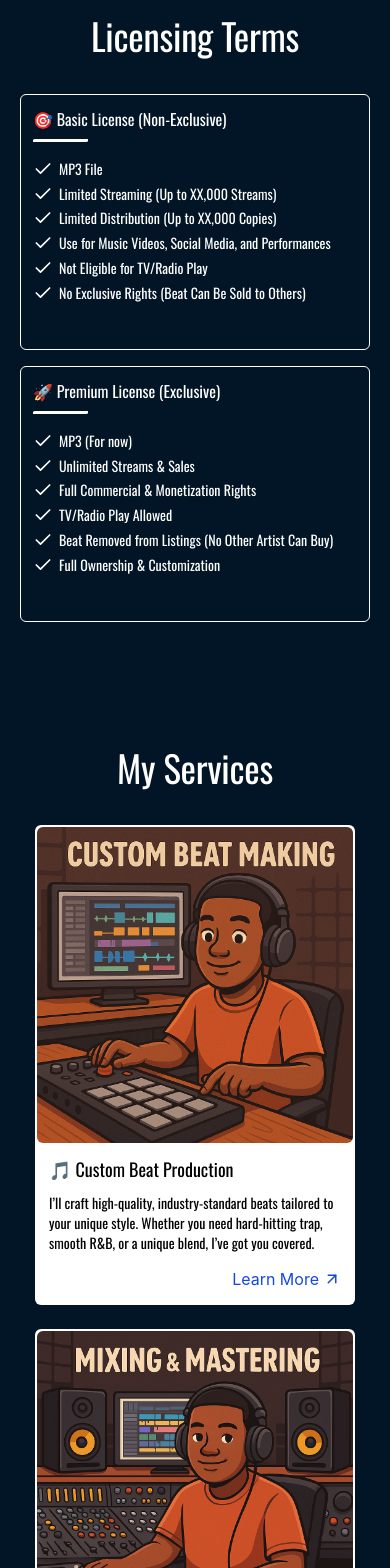
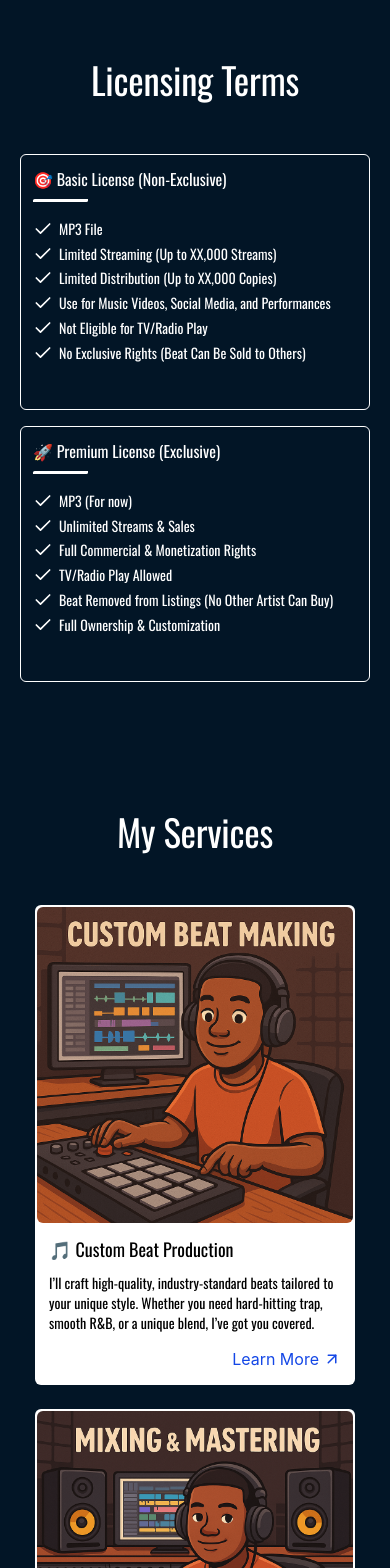
Before and after one commit to BulusHamnu/siwel-beat-ecommerce-application, a React (Vite) app in the folder front-end/: page / in a window 390 px wide. Shown: the part 2480-4048 px from the top of the page. Built offline with nearby package versions, Linux system fonts and the light colour scheme; no server answers; a web font is replaced by a local one.

Commit message:
refactor: update section spacing and add shadow effect to about profile cont.

```diff
--- a/front-end/src/index.css
+++ b/front-end/src/index.css
@@ -104,6 +104,19 @@ p {
   color: var(--text-color);
 }
 
+.section-headings {
+  margin-bottom: 1.5rem;
+
+  @media (min-width: 768px) {
+    margin-bottom: 2.5rem;
+  }
+}
+
+/* #licences,
+#about {
+  border: 2px solid white;
+} */
+
 form input {
   background-color: white;
   color: black;
--- a/front-end/src/pages/home.tsx
+++ b/front-end/src/pages/home.tsx
@@ -96,10 +96,10 @@ function ContactSection() {
       whileInView="visible"
       viewport={{ once: true }}
       id="contact"
-      className="grid grid-cols-1 md:grid-cols-2 place-items-center gap-10 p-4 md:p-7 mb-20"
+      className="grid grid-cols-1 md:grid-cols-2 place-items-center gap-10 p-4 md:p-7 mb-52"
     >
       <div className="w-full text-left place-self-start">
-        <p style={{ fontSize: "50px", marginBottom: "0.5rem" }}>Get In Touch</p>
+        <p style={{ fontSize: "50px", marginBottom: "0.8rem" }}>Get In Touch</p>
         <p style={{ marginBottom: "1rem" }}>
           If you have any inquire or any project for me to work on just drop me
           a message
@@ -202,9 +202,9 @@ function LastestTracksSection() {
   return (
     <motion.section
       id="lastest-tracks"
-      className="lastest-tracks mt-14 mb-14 md:mt-20 bg-[rgba(110,172,218,0.05)] text-white p-5 lg:px-10"
+      className="lastest-tracks mt-16 md:mt-24 bg-[rgba(110,172,218,0.05)] text-white p-5 lg:px-10"
     >
-      <h2 className="text-left pl-4 md:pl-14">
+      <h2 className="text-left pl-4 md:pl-14 section-headings">
         Latest Tracks From Siwel Beatz
       </h2>
 
@@ -252,13 +252,13 @@ function AboutSection() {
       whileInView="visible"
       viewport={{ once: true }}
       id="about"
-      className="mt-24 mb-10 lg:my-28"
+      className="my-32 lg:my-52"
     >
-      <h2 style={{ fontSize: "2.3rem" }} className="">
+      <h2 style={{ fontSize: "2.3rem" }} className="section-headings">
         About Siwel Draxx
       </h2>
       <div className="grid place-items-center grid-cols-1 min-[600px]:grid-cols-2 gap-6 py-7 p-5 lg:mx-28">
-        <div className="place-self-start cover-image w-full overflow-hidden rounded-md">
+        <div className="min-h-full place-self-start cover-image w-full overflow-hidden rounded-md shadow-md shadow-white/30 text-white">
           <img
             className="w-full h-full object-cover"
             src="/profile.png"
@@ -295,12 +295,13 @@ function LicensesSection() {
       initial="hidden"
       whileInView="visible"
       viewport={{ once: true }}
-      className="licences-terms my-24 lg:my-28"
+      id="licences"
+      className="licences-terms my-32 lg:my-52"
     >
-      <h2 style={{ fontSize: "2.3rem" }} className="">
+      <h2 style={{ fontSize: "2.3rem" }} className="section-headings">
         Licensing Terms
       </h2>
-      <div className=" flex flex-row flex-wrap gap-4 py-7 px-5 md:px-10 lg:px-24 items-center justify-center lg:justify-start">
+      <div className="flex flex-row flex-wrap gap-4 pt-7 px-5 md:px-10 lg:px-24 items-center justify-center lg:justify-start">
         <div className="border border-white p-3 rounded-md w-full max-w-100 text-left h-64">
           <h3 className="license-heading relative pb-2 mb-5">
             🎯 Basic License (Non-Exclusive)
@@ -345,9 +346,9 @@ function ServicesSection() {
       whileInView="visible"
       viewport={{ once: true }}
       id="services"
-      className="services my-24 lg:my-28"
+      className=""
     >
-      <h2 style={{ fontSize: "2.3rem" }} className="">
+      <h2 style={{ fontSize: "2.3rem" }} className="section-headings">
         My Services
       </h2>
       <div className=" flex flex-row flex-wrap gap-6 py-7 px-5 md:px-10 lg:px-24 items-center justify-center md:justify-start lg:justify-center">
```
